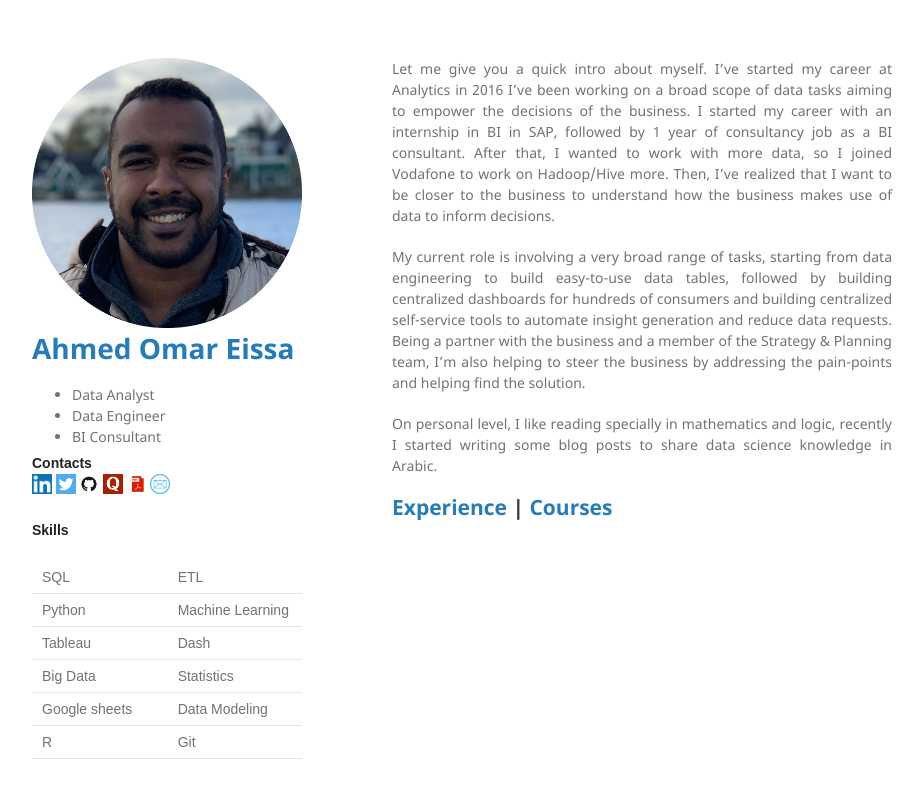
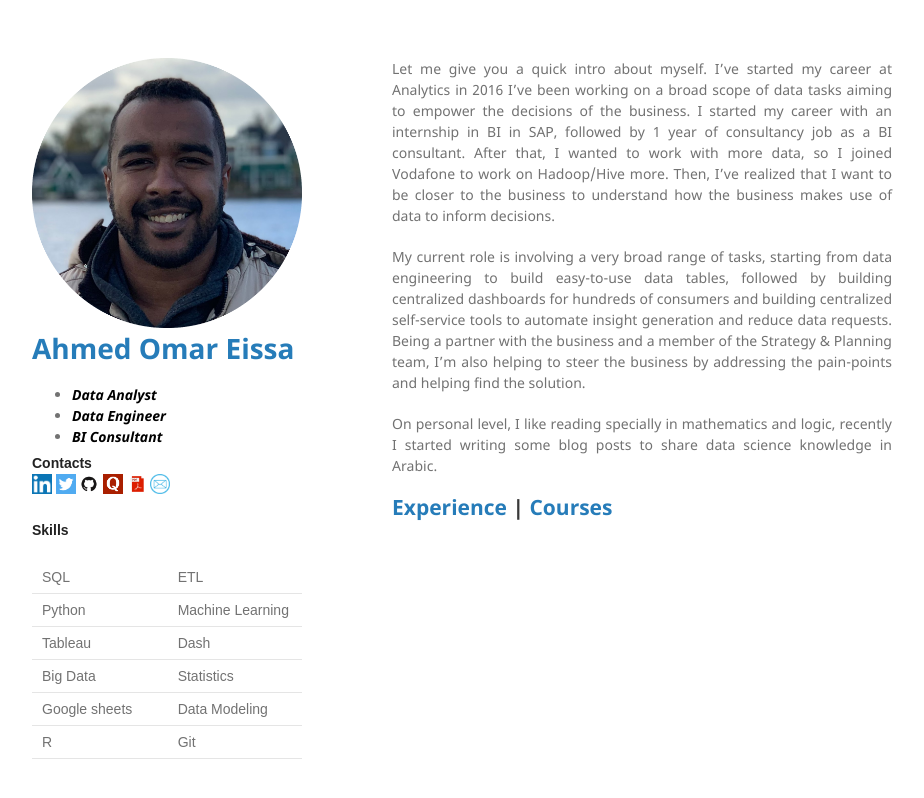
Before and after one commit to AhmedOmarEissa/AhmedOmarEissa.github.io, a Jekyll site: the page built from index.md, in a window 1280 px wide. Shown: the top 798 px of the page, without its empty margins (178-1102 px from the left). Built offline with Jekyll 4.4.1, drawn with Linux system fonts in a browser that asks for light colours.

Commit message:
Update default.html

```diff
--- a/_layouts/default.html
+++ b/_layouts/default.html
@@ -29,10 +29,11 @@
         <h1><a href="{{ "/" | absolute_url }}">{{ site.title | default: site.github.repository_name }}</a></h1>
         <p hidden> {{ site.description | default: site.github.repository_name }}</p>
         <ul>
-            <li>Data Analyst</li>
-            <li>Data Engineer</li>
-            <li>BI Consultant</li>
-          </ul>
+            <li><em><strong><span style="color: #000000;">Data Analyst</span></strong></em></li>
+            <li><em><strong><span style="color: #000000;">Data Engineer</span></strong></em></li>
+            <li><em><strong><span style="color: #000000;">BI Consultant</span></strong></em></li>
+            </ul>
+
         <p style="text-align: left;"> <strong><span style="font-family:
             Arial, Helvetica, sans-serif;">Contacts  </span></strong> </br>
         <a href="https://www.linkedin.com/in/ahmedomareissa/" target="_blank">
```
